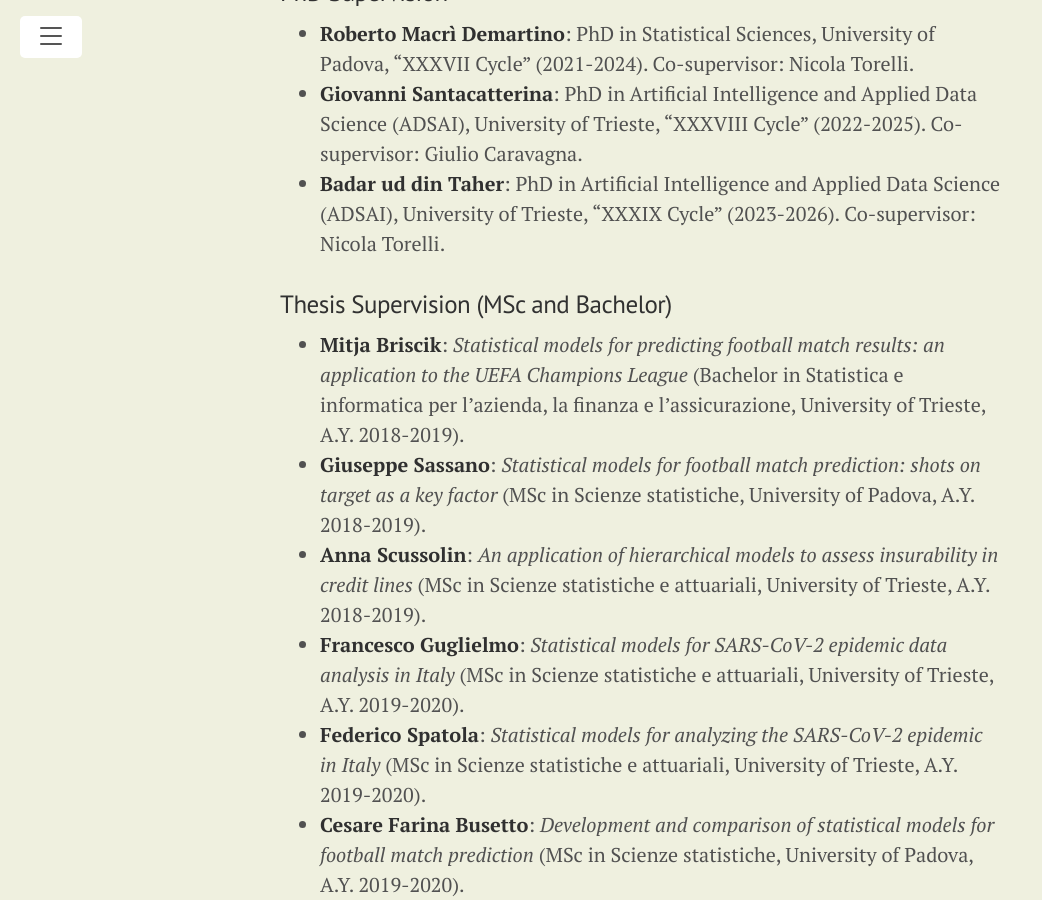
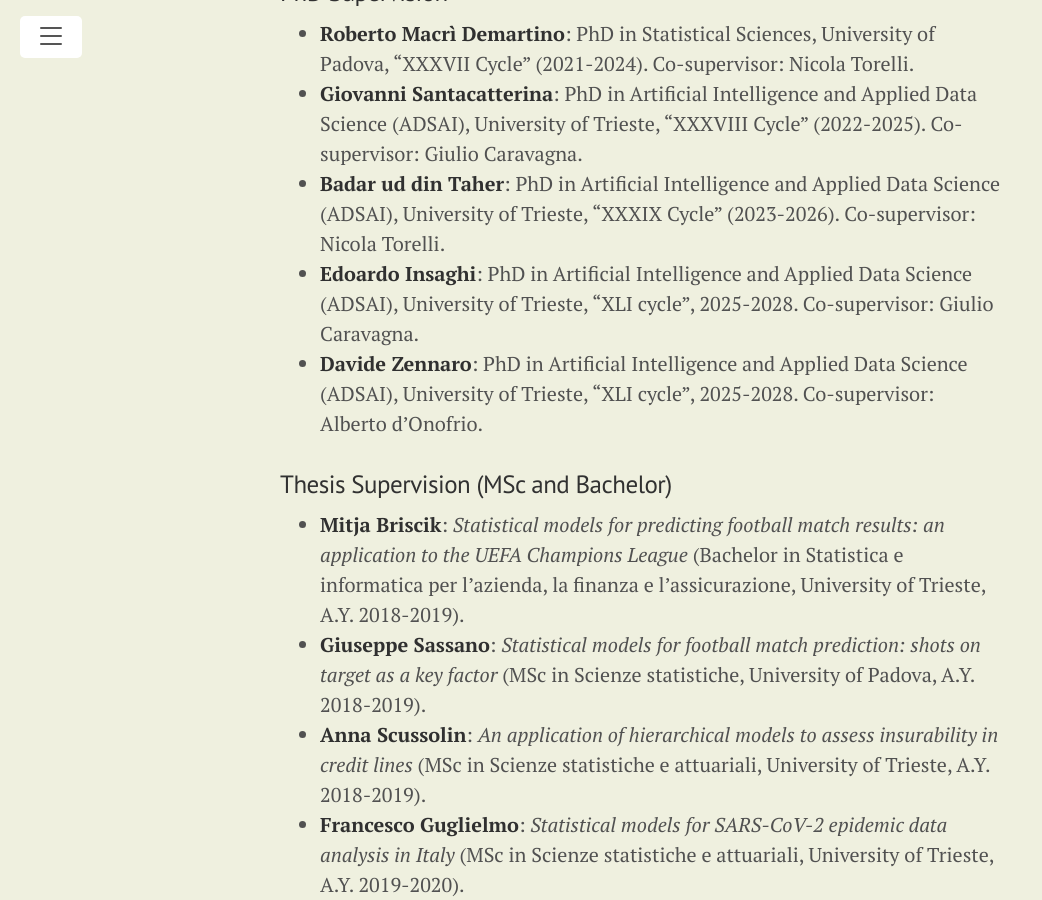
Before and after one commit to LeoEgidi/leoegidi.github.io, a Jekyll site: the page built from students.md, in a window 1280 px wide and 900 px high, scrolled down 305 px. Shown: the whole window, without its empty margins (0-1042 px from the left). Built offline with Jekyll 4.4.1, drawn with Linux system fonts in a browser that asks for light colours; Markdown is read by kramdown in place of the engine named in the settings.

Commit message:
Update students.md

```diff
--- a/students.md
+++ b/students.md
@@ -15,6 +15,8 @@ I supervise and co-supervise also 3 PhD students.
 - **Roberto Macrì Demartino**: PhD in Statistical Sciences, University of Padova, "XXXVII Cycle" (2021-2024). Co-supervisor: Nicola Torelli.
 - **Giovanni Santacatterina**: PhD in Artificial Intelligence and Applied Data Science (ADSAI), University of Trieste, "XXXVIII Cycle" (2022-2025). Co-supervisor: Giulio Caravagna.
 - **Badar ud din Taher**: PhD in Artificial Intelligence and Applied Data Science (ADSAI), University of Trieste, "XXXIX Cycle" (2023-2026). Co-supervisor: Nicola Torelli.
+- **Edoardo Insaghi**: PhD in Artificial Intelligence and Applied Data Science (ADSAI), University of Trieste, "XLI cycle", 2025-2028. Co-supervisor: Giulio Caravagna.
+- **Davide Zennaro**: PhD in Artificial Intelligence and Applied Data Science (ADSAI), University of Trieste, "XLI cycle", 2025-2028. Co-supervisor: Alberto d’Onofrio.
 
 ### Thesis Supervision (MSc and Bachelor)
 
```
